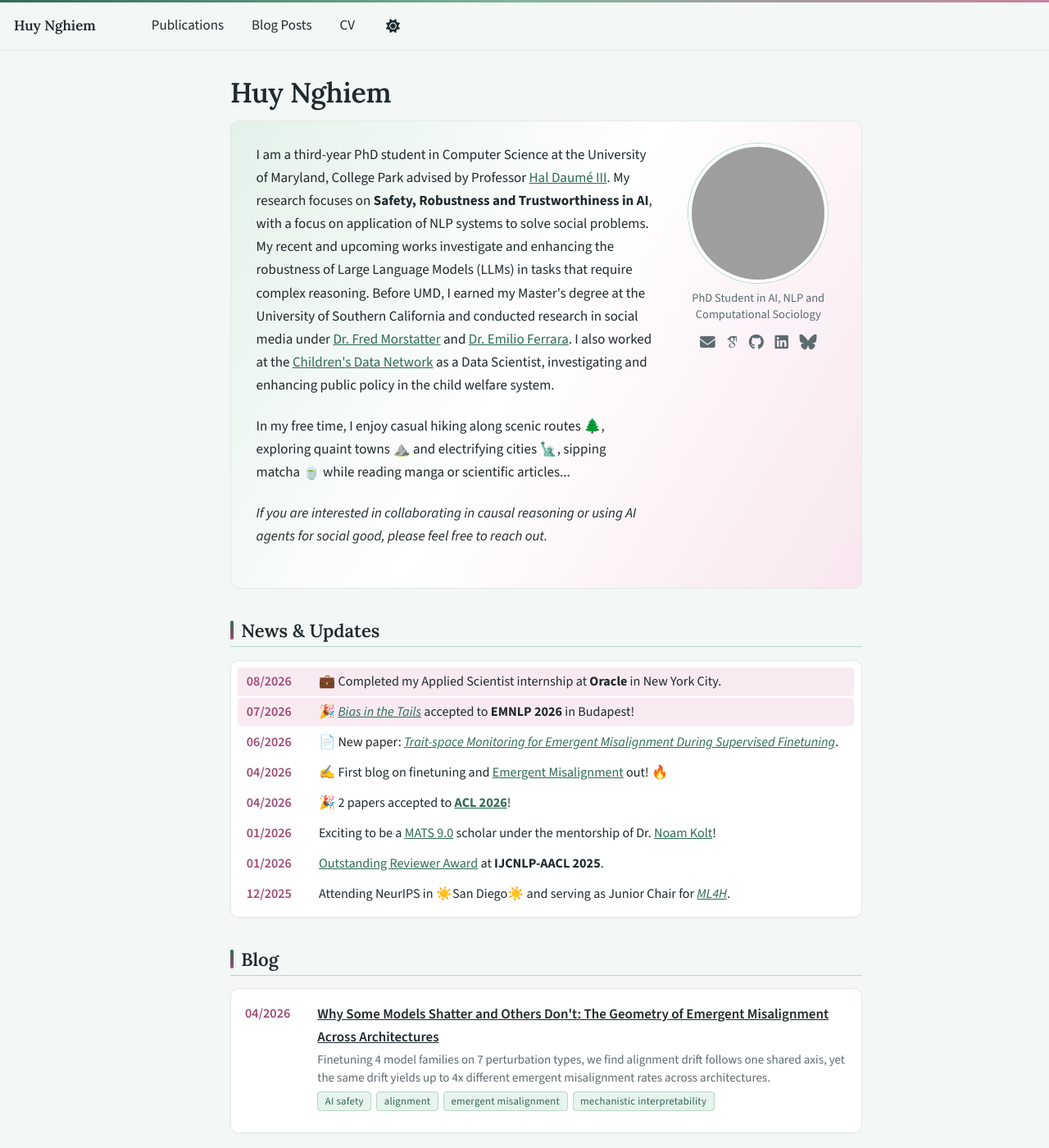
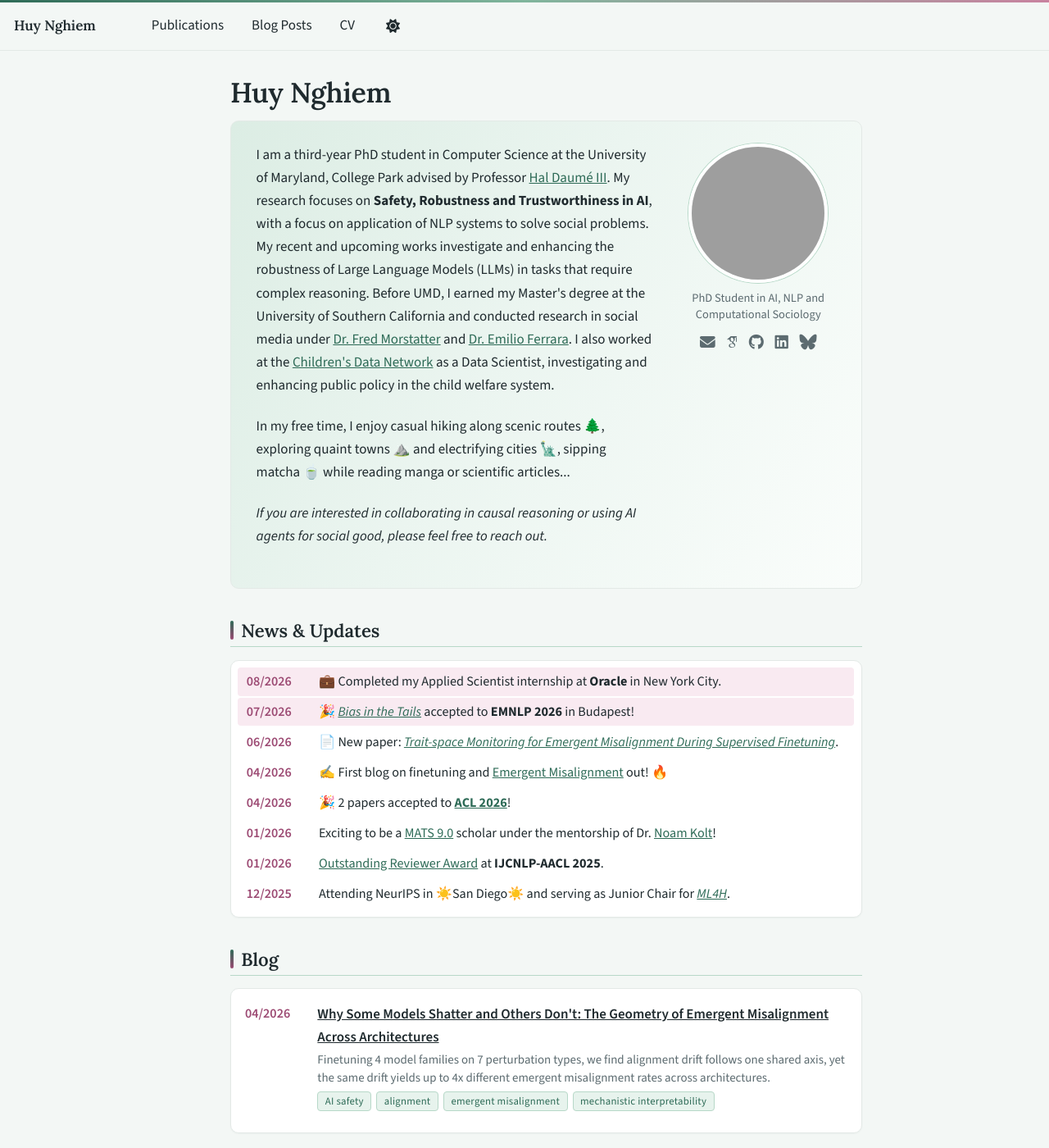
Before and after one commit to hnghiem-nlp/hnghiem-nlp.github.io, a Jekyll site: the page built from _pages/about.md, in a window 1280 px wide and 1400 px high. Shown: the whole window at 82% size. Built offline with Jekyll 4.4.1, drawn with Linux system fonts in a browser that asks for light colours; some web fonts are replaced; a script that is not in the unit is left out; grey boxes are pictures that could not be loaded.

Commit message:
Make intro panel gradient green-only
Co-Authored-By: Claude Opus 5 (1M context) <noreply@anthropic.com>

```diff
--- a/_includes/head/custom.html
+++ b/_includes/head/custom.html
@@ -4,7 +4,7 @@
 <link rel="preconnect" href="https://fonts.googleapis.com">
 <link rel="preconnect" href="https://fonts.gstatic.com" crossorigin>
 <link href="https://fonts.googleapis.com/css2?family=Lora:wght@500;600;700&family=Source+Sans+3:ital,wght@0,400;0,500;0,600;0,700;1,400&display=swap" rel="stylesheet">
-<link rel="stylesheet" href="{{ '/assets/css/custom.css' | relative_url }}?v=6">
+<link rel="stylesheet" href="{{ '/assets/css/custom.css' | relative_url }}?v=7">
 
 
 <!-- Support for Academicons -->
--- a/assets/css/custom.css
+++ b/assets/css/custom.css
@@ -20,7 +20,7 @@
 
     --bg: #f3f7f5;              /* soft mint-gray page */
     --surface: #ffffff;         /* panels sit on the page like paper */
-    --hero-gradient: linear-gradient(120deg, #e3f1ea 0%, #ffffff 48%, #f8e6ef 100%);
+    --hero-gradient: linear-gradient(120deg, #dcede4 0%, #ebf5f0 45%, #fafdfb 100%);
     --brand-stripe: linear-gradient(90deg, #2e6b57 0%, #7fb59c 50%, #c8829f 100%);
 
     /* Map onto the AcademicPages theme variables */
@@ -52,7 +52,7 @@ html[data-theme="dark"] {
 
     --bg: #121917;
     --surface: #19221f;
-    --hero-gradient: linear-gradient(120deg, #1b2c26 0%, #19221f 50%, #2a1e25 100%);
+    --hero-gradient: linear-gradient(120deg, #1d3029 0%, #1a2622 50%, #19221f 100%);
     --brand-stripe: linear-gradient(90deg, #8fd1b5 0%, #5f9c86 50%, #d08aab 100%);
 
     --global-base-color: var(--bg);
```
